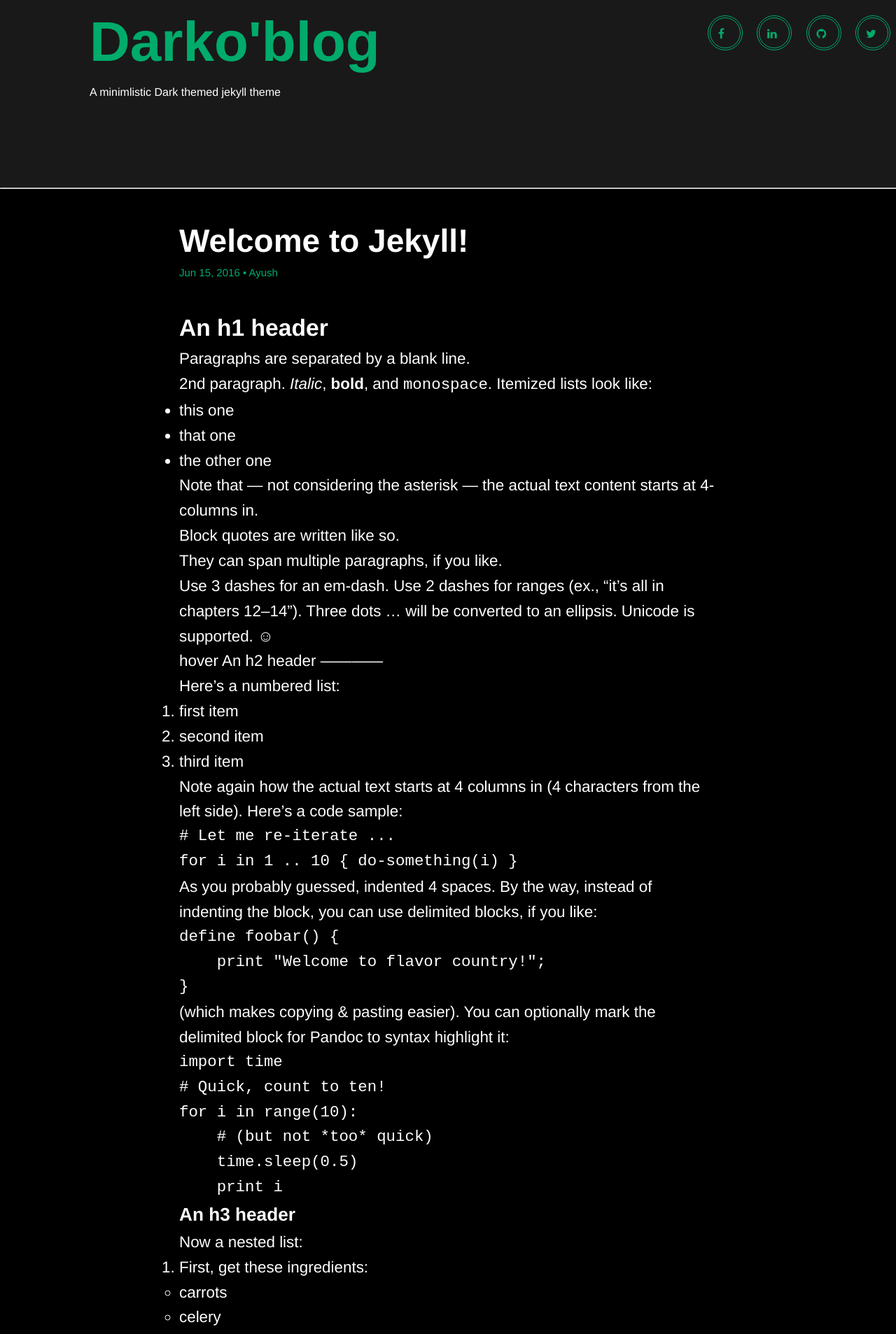
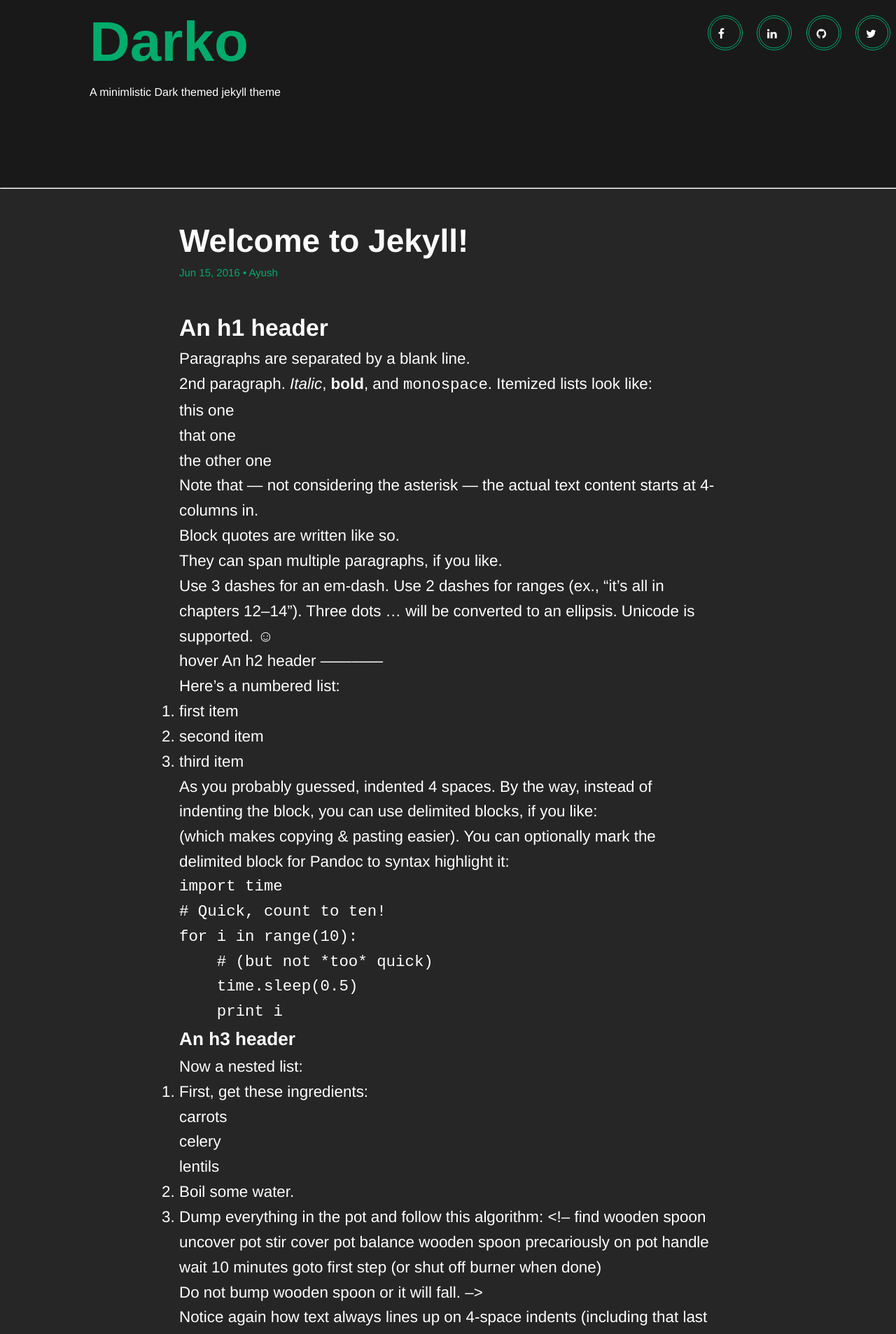
Before and after one commit to ayush1997/Darko, a Jekyll site: the page built from _posts/2016-06-15-welcome-to-jekyll0.markdown, in a window 1280 px wide. Shown: the top 1907 px of the page at 70% size. Built offline with Jekyll 4.4.1, drawn with Linux system fonts in a browser that asks for light colours; some of the changed text lies outside the part shown.

Commit message:
view chabges

```diff
--- a/_config.yml
+++ b/_config.yml
@@ -1,5 +1,5 @@
 # Site settings
-title: Darko'blog
+title: Darko
 email: y
 description: "A minimlistic Dark themed jekyll theme"
 baseurl: ""
@@ -9,9 +9,9 @@ github: "ayush1997"
 linkedin: "ayushsingh97"
 facebook: "ayush.coder"
 gmail: ""
-page_len: 2
-topic: [Home,About,DownloadTheme]
-page_url: [/,/about/,""]
+page_len: 1
+topic: [Home,About]
+page_url: [/,/about/]
 # Build settings
 markdown: kramdown
 permalink: pretty
--- a/_posts/2016-06-15-welcome-to-jekyll0.markdown
+++ b/_posts/2016-06-15-welcome-to-jekyll0.markdown
@@ -45,20 +45,20 @@ Here's a numbered list:
  2. second item
  3. third item
 
-Note again how the actual text starts at 4 columns in (4 characters
+<!-- Note again how the actual text starts at 4 columns in (4 characters
 from the left side). Here's a code sample:
 
     # Let me re-iterate ...
-    for i in 1 .. 10 { do-something(i) }
+    for i in 1 .. 10 { do-something(i) } -->
 
 As you probably guessed, indented 4 spaces. By the way, instead of
 indenting the block, you can use delimited blocks, if you like:
 
-~~~
+<!-- ~~~
 define foobar() {
     print "Welcome to flavor country!";
 }
-~~~
+~~~ -->
 
 (which makes copying & pasting easier). You can optionally mark the
 delimited block for Pandoc to syntax highlight it:
@@ -88,7 +88,7 @@ Now a nested list:
 
  3. Dump everything in the pot and follow
     this algorithm:
-
+<!--
         find wooden spoon
         uncover pot
         stir
@@ -97,7 +97,7 @@ Now a nested list:
         wait 10 minutes
         goto first step (or shut off burner when done)
 
-    Do not bump wooden spoon or it will fall.
+    Do not bump wooden spoon or it will fall. -->
 
 Notice again how text always lines up on 4-space indents (including
 that last line which continues item 3 above).
--- a/css/main.css
+++ b/css/main.css
@@ -14,8 +14,13 @@ body {
   line-height: 1.5;
   font-weight: 300;
   background-color: #191919;
+  overflow-x: hidden;
+
 }
 
+ul{
+  list-style: none !important;
+}
 .site-header{
   width:100%;
   min-height: 30%;
@@ -129,6 +134,9 @@ hr{
     display: block;
 
   }
+  .post{
+
+  }
 
   .ico{
     border: 4px double #00ab6b;
@@ -165,16 +173,16 @@ hr{
 
 
 .fb{
-  color:#00ab6b;
+  color:white;
 }
 .lin{
-  color:#00ab6b;
+  color:white;
 }
 .git{
-  color:#00ab6b;
+  color:white;
 }
 .twit{
-  color:#00ab6b;
+  color:white;
 }
 
 .ico:hover .fb{
@@ -227,7 +235,7 @@ hr{
   top:30%;
   position: absolute;
   align-items: center;
-  background-color: black;
+  background-color: #262626;
 }
 
 .home-post{
@@ -362,7 +370,7 @@ hr{
     margin:0 !important;
     padding:0 !important;
     font-family: "Source Sans Pro";
-    font-size: 21.6px;
+    font-size: 19px;
   }
 
 }
```
Also changed, not shown: about.md (+15 -164 lines), 5 other files.
